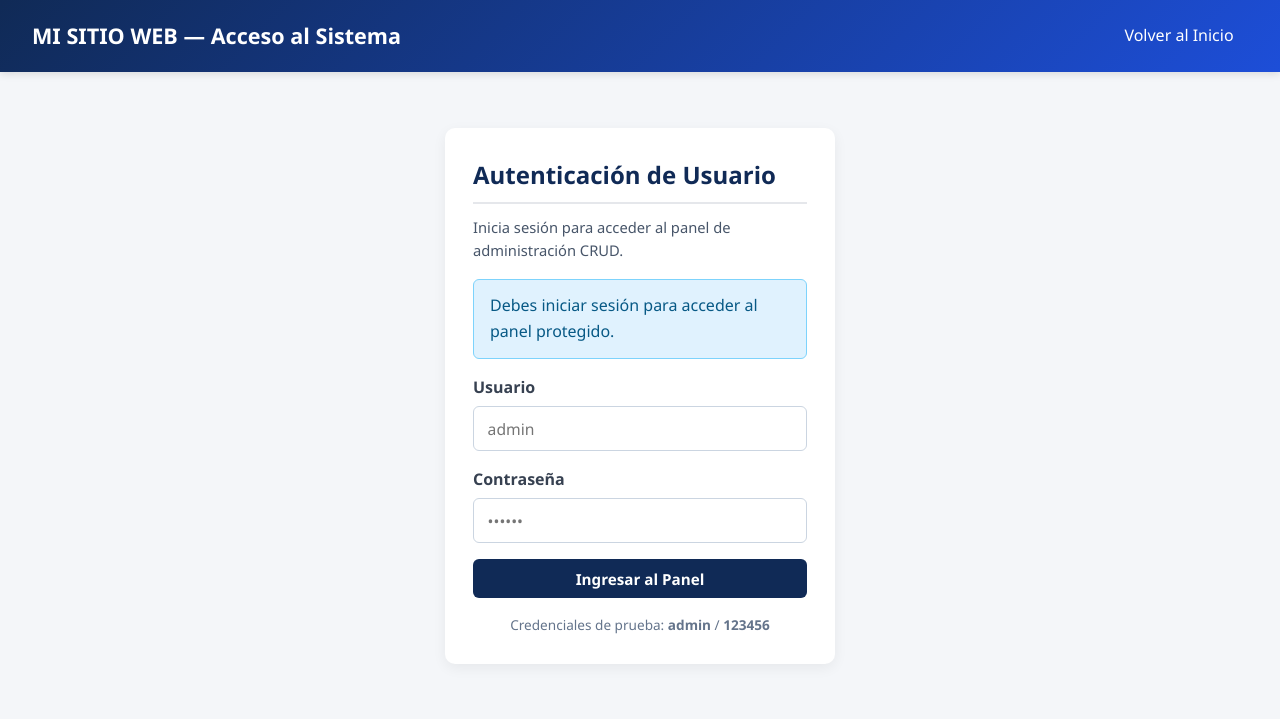
After one commit to juanjosecanulpina-byte/ADA-4-SERVIDOR-WEB, a PHP site: page /login.php?error=sesion_requerida in a window 1280 px wide. The commit adds this page. Shown: the top 719 px of the page. Run offline with PHP 8.4, Linux system fonts and the light colour scheme.

Commit message:
feat: CRUD completo, sesiones y autenticacion ADA 6

```diff
--- a/conexion.php
+++ b/conexion.php
@@ -1,13 +1,15 @@
 <?php
+// Configuración de conexión a MySQL (Local XAMPP / Hosting en línea)
 $servidor = "localhost";
-$usuario = "root";
-$password = "";
+$usuario_db = "root";
+$password_db = "";
 $base_datos = "mi_sitio_db";
 
-$conexion = new mysqli($servidor, $usuario, $password, $base_datos);
+$conexion = new mysqli($servidor, $usuario_db, $password_db, $base_datos);
 
 if ($conexion->connect_error) {
-    die("Error de conexión: " . $conexion->connect_error);
+    die("Error de conexión a la base de datos: " . $conexion->connect_error);
 }
-$conexion->set_charset("utf8");
+
+$conexion->set_charset("utf8mb4");
 ?>
--- /dev/null
+++ b/estilos.css
@@ -0,0 +1,192 @@
+* {
+    box-sizing: border-box;
+    margin: 0;
+    padding: 0;
+    font-family: 'Segoe UI', Tahoma, Geneva, Verdana, sans-serif;
+}
+
+body {
+    background-color: #f4f6f9;
+    color: #212529;
+    line-height: 1.6;
+}
+
+header {
+    background: linear-gradient(135deg, #102a56 0%, #1d4ed8 100%);
+    color: #ffffff;
+    padding: 1rem 2rem;
+    display: flex;
+    justify-content: space-between;
+    align-items: center;
+    flex-wrap: wrap;
+    box-shadow: 0 2px 8px rgba(0, 0, 0, 0.12);
+}
+
+header h1 {
+    font-size: 1.35rem;
+    font-weight: 700;
+}
+
+nav {
+    display: flex;
+    gap: 1rem;
+    align-items: center;
+}
+
+nav a {
+    color: #ffffff;
+    text-decoration: none;
+    font-weight: 500;
+    padding: 0.45rem 0.9rem;
+    border-radius: 6px;
+    transition: background 0.2s;
+}
+
+nav a:hover {
+    background: rgba(255, 255, 255, 0.18);
+}
+
+.btn-nav-primary {
+    background-color: #f59e0b;
+    color: #102a56 !important;
+    font-weight: 700;
+}
+
+.btn-nav-danger {
+    background-color: #dc2626;
+    color: #ffffff !important;
+}
+
+.container {
+    max-width: 1050px;
+    margin: 2rem auto;
+    padding: 0 1.25rem;
+}
+
+.card {
+    background: #ffffff;
+    border-radius: 10px;
+    padding: 1.75rem;
+    box-shadow: 0 4px 14px rgba(0, 0, 0, 0.06);
+    margin-bottom: 1.5rem;
+}
+
+.card h2 {
+    color: #102a56;
+    margin-bottom: 0.75rem;
+    border-bottom: 2px solid #e5e7eb;
+    padding-bottom: 0.45rem;
+}
+
+.form-group {
+    margin-bottom: 1rem;
+}
+
+label {
+    display: block;
+    font-weight: 600;
+    margin-bottom: 0.35rem;
+    color: #374151;
+}
+
+input[type="text"],
+input[type="email"],
+input[type="password"],
+select,
+textarea {
+    width: 100%;
+    padding: 0.65rem 0.85rem;
+    border: 1px solid #cbd5e1;
+    border-radius: 6px;
+    font-size: 0.98rem;
+}
+
+input:focus, select:focus, textarea:focus {
+    outline: none;
+    border-color: #1d4ed8;
+    box-shadow: 0 0 0 3px rgba(29, 78, 216, 0.15);
+}
+
+.btn {
+    display: inline-block;
+    padding: 0.6rem 1.2rem;
+    border: none;
+    border-radius: 6px;
+    font-size: 0.95rem;
+    font-weight: 600;
+    cursor: pointer;
+    text-decoration: none;
+    transition: opacity 0.2s;
+}
+
+.btn:hover {
+    opacity: 0.9;
+}
+
+.btn-primary { background-color: #102a56; color: #ffffff; }
+.btn-success { background-color: #16a34a; color: #ffffff; }
+.btn-warning { background-color: #d97706; color: #ffffff; }
+.btn-danger  { background-color: #dc2626; color: #ffffff; }
+.btn-secondary { background-color: #64748b; color: #ffffff; }
+.btn-sm { padding: 0.35rem 0.7rem; font-size: 0.85rem; }
+
+.alert {
+    padding: 0.85rem 1rem;
+    border-radius: 6px;
+    margin-bottom: 1rem;
+    font-weight: 500;
+}
+
+.alert-success { background-color: #dcfce7; color: #166534; border: 1px solid #86efac; }
+.alert-error   { background-color: #fee2e2; color: #991b1b; border: 1px solid #fca5a5; }
+.alert-info    { background-color: #e0f2fe; color: #075985; border: 1px solid #7dd3fc; }
+
+table {
+    width: 100%;
+    border-collapse: collapse;
+    margin-top: 1rem;
+}
+
+th, td {
+    padding: 0.75rem 0.85rem;
+    text-align: left;
+    border-bottom: 1px solid #e2e8f0;
+    font-size: 0.93rem;
+}
+
+th {
+    background-color: #102a56;
+    color: #ffffff;
+}
+
+tr:hover {
+    background-color: #f8fafc;
+}
+
+.badge {
+    padding: 0.25rem 0.6rem;
+    border-radius: 999px;
+    font-size: 0.8rem;
+    font-weight: 700;
+}
+
+.badge-activo { background-color: #dcfce7; color: #166534; }
+.badge-inactivo { background-color: #fee2e2; color: #991b1b; }
+
+.actions {
+    display: flex;
+    gap: 0.4rem;
+    flex-wrap: wrap;
+}
+
+.login-box {
+    max-width: 430px;
+    margin: 3.5rem auto;
+}
+
+footer {
+    text-align: center;
+    padding: 1.5rem;
+    color: #64748b;
+    font-size: 0.9rem;
+}
--- /dev/null
+++ b/login.php
@@ -0,0 +1,92 @@
+<?php
+session_start();
+if (isset($_SESSION['usuario_id'])) {
+    header("Location: panel.php");
+    exit();
+}
+
+include("conexion.php");
+$error = "";
+
+if ($_SERVER["REQUEST_METHOD"] === "POST") {
+    $usuario = trim($_POST['usuario'] ?? '');
+    $password = $_POST['password'] ?? '';
+
+    if ($usuario === "" || $password === "") {
+        $error = "Por favor, ingresa tu usuario y contraseña.";
+    } else {
+        $stmt = $conexion->prepare("SELECT id, nombre_completo, usuario, password_hash, rol FROM usuarios WHERE usuario = ?");
+        $stmt->bind_param("s", $usuario);
+        $stmt->execute();
+        $resultado = $stmt->get_result();
+
+        if ($fila = $resultado->fetch_assoc()) {
+            // Verifica hash seguro o coincidencia directa de respaldo para pruebas
+            if (password_verify($password, $fila['password_hash']) || ($usuario === 'admin' && $password === '123456')) {
+                $_SESSION['usuario_id'] = $fila['id'];
+                $_SESSION['usuario_nombre'] = $fila['nombre_completo'];
+                $_SESSION['usuario_user'] = $fila['usuario'];
+                $_SESSION['usuario_rol'] = $fila['rol'];
+                header("Location: panel.php");
+                exit();
+            } else {
+                $error = "Contraseña incorrecta.";
+            }
+        } else {
+            $error = "El usuario ingresado no existe.";
+        }
+        $stmt->close();
+    }
+}
+?>
+<!DOCTYPE html>
+<html lang="es">
+<head>
+    <meta charset="UTF-8">
+    <meta name="viewport" content="width=device-width, initial-scale=1.0">
+    <title>Iniciar Sesión — ADA 6</title>
+    <link rel="stylesheet" href="estilos.css">
+</head>
+<body>
+    <header>
+        <h1>MI SITIO WEB — Acceso al Sistema</h1>
+        <nav>
+            <a href="index.php">Volver al Inicio</a>
+        </nav>
+    </header>
+
+    <div class="container login-box">
+        <div class="card">
+            <h2>Autenticación de Usuario</h2>
+            <p style="margin-bottom: 1rem; color: #475569; font-size: 0.92rem;">Inicia sesión para acceder al panel de administración CRUD.</p>
+
+            <?php if (isset($_GET['error']) && $_GET['error'] === 'sesion_requerida'): ?>
+                <div class="alert alert-info">Debes iniciar sesión para acceder al panel protegido.</div>
+            <?php endif; ?>
+
+            <?php if (isset($_GET['msg']) && $_GET['msg'] === 'logout'): ?>
+                <div class="alert alert-success">Sesión cerrada correctamente.</div>
+            <?php endif; ?>
+
+            <?php if ($error !== ""): ?>
+                <div class="alert alert-error"><?php echo htmlspecialchars($error); ?></div>
+            <?php endif; ?>
+
+            <form action="login.php" method="POST">
+                <div class="form-group">
+                    <label for="usuario">Usuario</label>
+                    <input type="text" id="usuario" name="usuario" placeholder="admin" required>
+                </div>
+                <div class="form-group">
+                    <label for="password">Contraseña</label>
+                    <input type="password" id="password" name="password" placeholder="••••••" required>
+                </div>
+                <button type="submit" class="btn btn-primary" style="width: 100%;">Ingresar al Panel</button>
+            </form>
+            <p style="margin-top: 1rem; font-size: 0.85rem; color: #64748b; text-align: center;">
+                Credenciales de prueba: <strong>admin</strong> / <strong>123456</strong>
+            </p>
+        </div>
+    </div>
+</body>
+</html>
```
Also changed, not shown: auth_check.php (added, +10 -0 lines), database.sql (added, +33 -0 lines), editar.php (added, +106 -0 lines), eliminar.php (added, +28 -0 lines), index.php (+57 -11 lines), logout.php (added, +7 -0 lines), panel.php (added, +130 -0 lines), procesar.php (+23 -16 lines).
